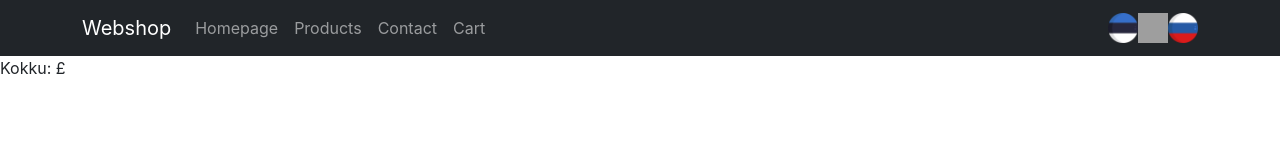
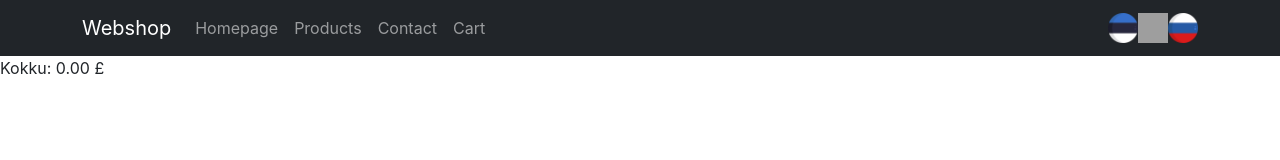
Before and after one commit to MercaMal/React-29.08.2022, a React (Create React App) app in the folder webshop/: page /ostukorv in a window 1280 px wide. Shown: the top 160 px of the page. Built offline with nearby package versions, Linux system fonts and the light colour scheme; grey boxes are pictures that could not be loaded.

Commit message:
ostukorvi summa kokkuarvutamine

```diff
--- a/webshop/src/pages/Cart.jsx
+++ b/webshop/src/pages/Cart.jsx
@@ -11,8 +11,8 @@ const [cart, setCart] = useState (JSON.parse(localStorage.getItem("cart")) || []
 }
 const calculateCartSum = ()=>{
     let cartSum = 0;
-    cartSum.forEach(element => cartSum + element.product.price*element.quantity);
-    return cartSum
+    cart.forEach(element => cartSum =cartSum + element.product.price*element.quantity);
+    return cartSum.toFixed(2);
 }
 const decreaseQuantity = (productIndex) => {
      cart[productIndex].quantity = cart[productIndex].quantity - 1;
@@ -30,15 +30,15 @@ return (
         <img src={element.product.image} alt=""/>
         <div className={styles.name}>{element.product.name}</div>
         <div className={styles.price}>{element.product.price} £ </div>
-        <button onClick={()=>decreaseQuantity(index)}>+</button>
+        <button onClick={()=>decreaseQuantity(index)}>-</button>
         <div className={styles.quantity}>{element.quantity} tk</div>
-        <button onClick={()=>increaseQuantity(index)}>-</button>
-        <div className={styles.sum}>{(element.product.price*element.quantity).toFixed(2)} £ </div>
+        <button onClick={()=>increaseQuantity(index)}>+</button>
+        <div className={styles.sum}>{ (element.product.price*element.quantity).toFixed(2)} £ </div>
 
         <Button onClick={()=>remove(index)} variant= "danger">Kustuta</Button>
         </div>
         )}
-    <div> Kokku: {calculateCartSum} £</div>
+    <div> Kokku: {calculateCartSum()} £</div>
 
     </div> );
 }
```
